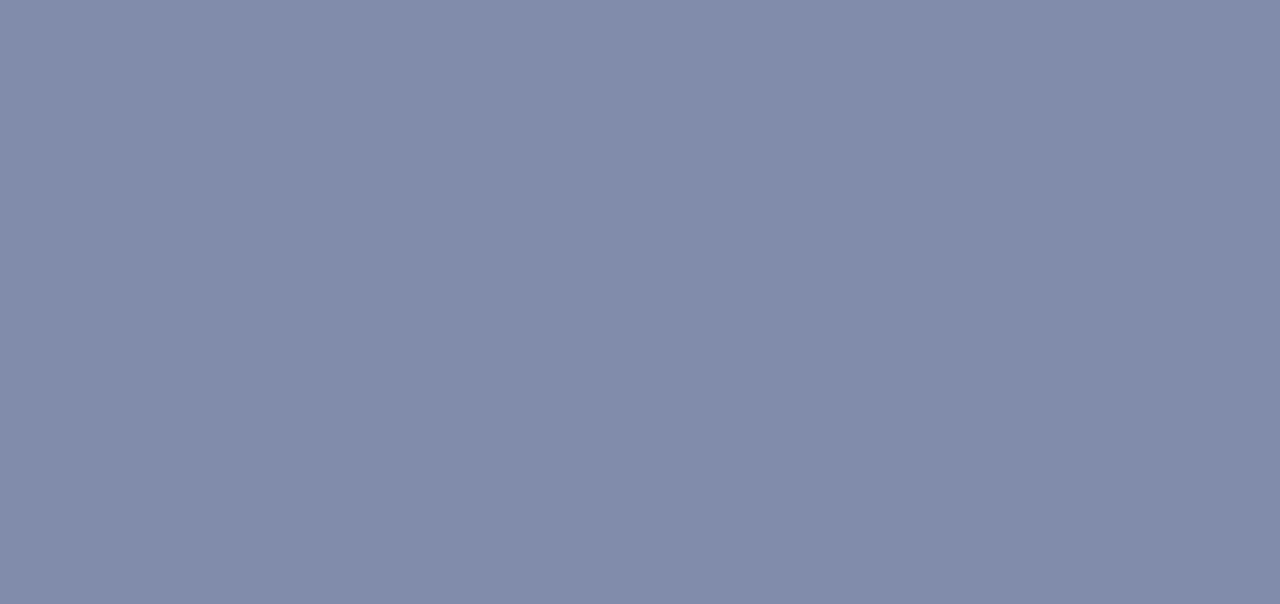
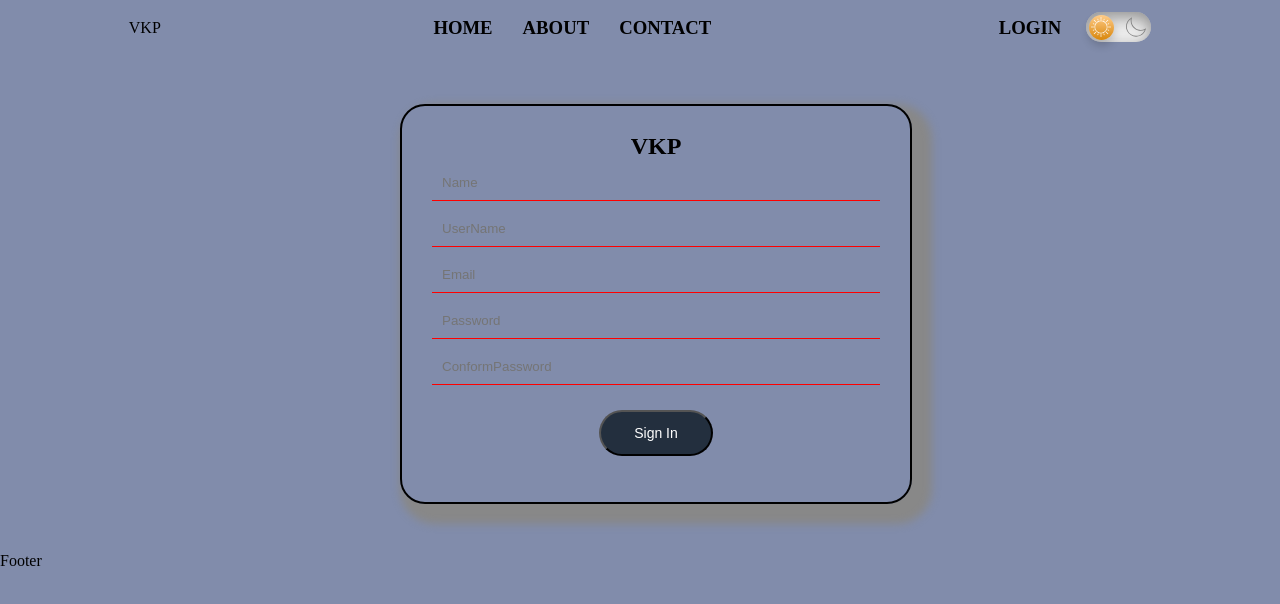
Before and after one commit to vkp3012/profile, a React (Create React App) app in the folder client/: page /signin in a window 1280 px wide. Before the commit this address had no page. Shown: the top 604 px of the page. Built offline with nearby package versions, Linux system fonts and the light colour scheme; the HTML template or start-up script is replaced by a standard one.

Commit message:
login , signin and forget page is done

```diff
--- a/client/src/App.css
+++ b/client/src/App.css
@@ -9,7 +9,22 @@
   --body-background : #818cab;
   --body_color: black;
   --link_color : navy;
+  --color-232f3e : #232f3e;
+  --color-febd69 : #febd69;
+}
 
+.button{
+  background-color: var(--color-232f3e);
+  color: white;
+  font-size: 14px;
+  padding: 13px 33px;
+  border-radius: 25px;
+  margin: 20px 5px;
+}
+
+.button:hover{
+  background-color: var(--color-febd69);
+  color: #131921;
 }
 
 body{
@@ -131,3 +146,85 @@ header>div>h3{
 }
 
 /* theme part end here... */
+
+/* login form */
+
+.login-form{
+  display: flex;
+  align-items: center;
+  justify-content: center;
+  flex-direction: column;
+  margin: 3rem 25rem;
+  padding:30px;
+  border-radius: 25px;
+  height: 300px;
+  border: 2px solid black;
+  width: 40%;
+  box-shadow:3px 3px 2px 2px #888888;
+}
+
+input[type="text"]{
+  background-color: transparent;
+  margin: 5px 100px;
+  padding: 10px;
+  width: 100%;
+  outline: none;
+  border: none;
+  border-bottom: 1px solid red;
+  /* color: #131921; */
+}
+
+input[type="password"]{
+  background-color: transparent;
+  margin: 5px 100px;
+  padding: 10px;
+  width: 100%;
+  outline: none;
+  border: none;
+  border-bottom: 1px solid red;
+}
+
+input[type="email"]{
+  background-color: transparent;
+  margin: 5px 100px;
+  padding: 10px;
+  width: 100%;
+  outline: none;
+  border: none;
+  border-bottom: 1px solid red;
+}
+
+/* login part end here  */
+
+/* sign in from */
+
+.signin-form{
+  display: flex;
+  align-items: center;
+  justify-content: center;
+  flex-direction: column;
+  margin: 3rem 25rem;
+  padding:30px;
+  border-radius: 25px;
+  height: 400px;
+  border: 2px solid black;
+  width: 40%;
+  box-shadow:10px 10px 8px 10px #888888;
+}
+
+/* sign in page end here */
+
+/* fogget password */
+.forgetPassword-form{
+  display: flex;
+  align-items: center;
+  justify-content: center;
+  flex-direction: column;
+  margin: 3rem 25rem;
+  padding:30px;
+  border-radius: 25px;
+  height: 175px;
+  border: 2px solid black;
+  width: 40%;
+  box-shadow:5px 10px inherit;
+}
--- a/client/src/App.js
+++ b/client/src/App.js
@@ -5,7 +5,9 @@ import Layout from './componentes/Layout';
 import Home from './pages/Home';
 import About from './pages/About';
 import Contact from './pages/Contect';
-
+import Login from './componentes/Login';
+import Signin from './componentes/Signin';
+import ForgetPassword from './componentes/ForgetPassword';
 function App() {
   return (
     <>
@@ -15,6 +17,9 @@ function App() {
             <Route index element = {<Home/>}/>
             <Route path= "/about" element = {<About/>}/>
             <Route path= "/contact" element = {<Contact/>}/>
+            <Route path= "/login" element = {<Login/>}/>
+            <Route path= "/signin" element = {<Signin/>}/>
+            <Route path= "/forgetPassword" element = {<ForgetPassword/>}/>
           </Route>
         </Routes>
       </BrowserRouter>
--- /dev/null
+++ b/client/src/componentes/ForgetPassword.js
@@ -0,0 +1,19 @@
+import React from 'react'
+import Meta from './Meta'
+
+const ForgetPassword = () => {
+  return (
+    <>
+    <Meta title = {"Forget Password"} />
+    <form class='forgetPassword-form'>
+        <h2>VKP</h2>
+        <input type="email" placeholder='Email'/>
+        <div>
+            <button className='button'>Send Mail</button>
+        </div>
+    </form>
+    </>
+  )
+}
+
+export default ForgetPassword
--- a/client/src/componentes/Header.js
+++ b/client/src/componentes/Header.js
@@ -31,7 +31,13 @@ const Header = () => {
                     </h3>
                 </div>
                 <div>
-                    <h3>Login</h3>
+                    <h3>
+                        <Link
+                            to="/login"
+                        >
+                            Login
+                        </Link>
+                    </h3>
                     <DarkMode/>
                 </div>
             </header>
--- /dev/null
+++ b/client/src/componentes/Login.js
@@ -0,0 +1,29 @@
+import React from 'react'
+import Meta from './Meta'
+import { Link } from "react-router-dom"
+
+const Login = () => {
+
+
+    return (
+        <>
+            <Meta title = {"Login"} />
+            <form class='login-form'>
+                <h2>VKP</h2>
+                <input type="text" placeholder='UserName or Email'/>
+                <input type="password" placeholder='Password'/>
+                <div>
+                    <button className='button'>Login</button>
+                    <button className='button'>
+                        <Link to = "/signin" >Sign In</Link>
+                    </button>
+                </div>
+                <div>
+                    <Link to = "/forgetPassword">Forget Password</Link>
+                </div>
+            </form>
+        </>
+    )
+}
+
+export default Login
--- /dev/null
+++ b/client/src/componentes/Meta.js
@@ -0,0 +1,13 @@
+import React from 'react'
+import { Helmet } from "react-helmet";
+
+const Meta = (props) => {
+    return (
+        <Helmet>
+            <meta charSet='utf-8'/>
+            <title>{props.title}</title>
+        </Helmet>
+    )
+}
+
+export default Meta
--- /dev/null
+++ b/client/src/componentes/Signin.js
@@ -0,0 +1,23 @@
+import React from 'react'
+import Meta from './Meta'
+
+const Signin = () => {
+    return (
+        <>
+        <Meta title = {"Sign In"} />
+        <form class='signin-form'>
+            <h2>VKP</h2>
+            <input type="text" placeholder='Name'/>
+            <input type="text" placeholder='UserName'/>
+            <input type="email" placeholder='Email'/>
+            <input type="password" placeholder='Password'/>
+            <input type="password" placeholder='ConformPassword'/>
+            <div>
+                <button className='button'>Sign In</button>
+            </div>
+        </form>
+        </>
+    )
+}
+
+export default Signin
```
